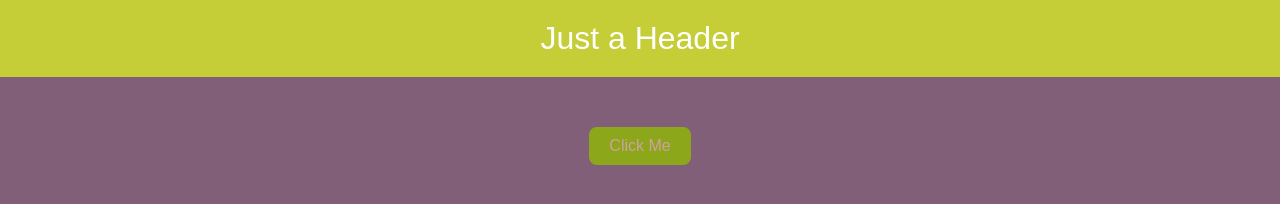
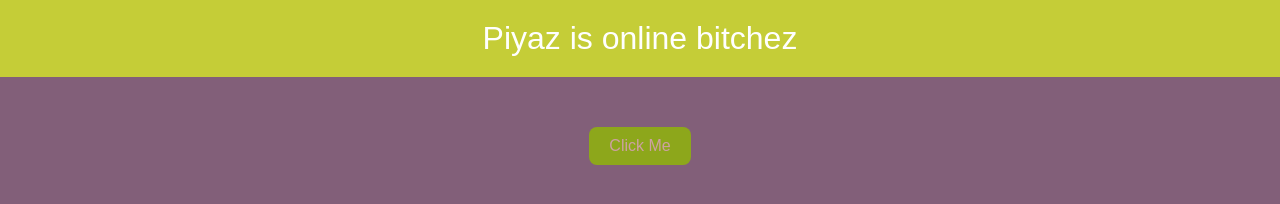
Before and after one commit to piyaz-blog/pipishkukush, a plain HTML site: page index.html in a window 1280 px wide. Drawn offline with Linux system fonts and the light colour scheme.

Commit message:
header ve title have changed

```diff
--- a/index.html
+++ b/index.html
@@ -3,12 +3,12 @@
 <head>
   <meta charset="UTF-8" />
   <meta name="viewport" content="width=device-width, initial-scale=1.0" />
-  <title>bitches and their cucs</title>
+  <title>piyaz is online</title>
   <link rel="stylesheet" href="styles.css" />
 </head>
 <body>
   <header>
-    Just a Header
+    Piyaz is online bitchez
   </header>
 
   <div class="container">
```
